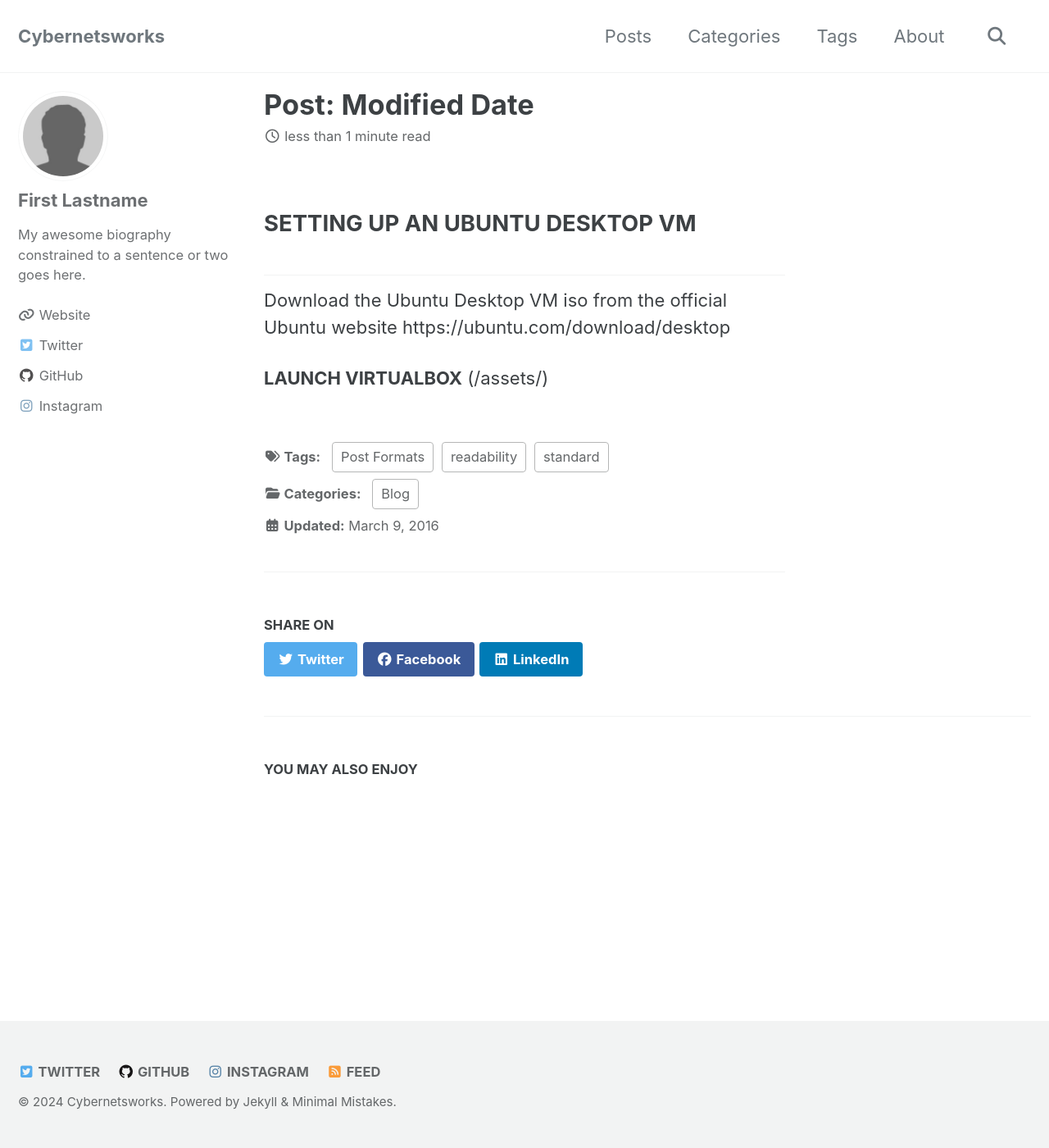
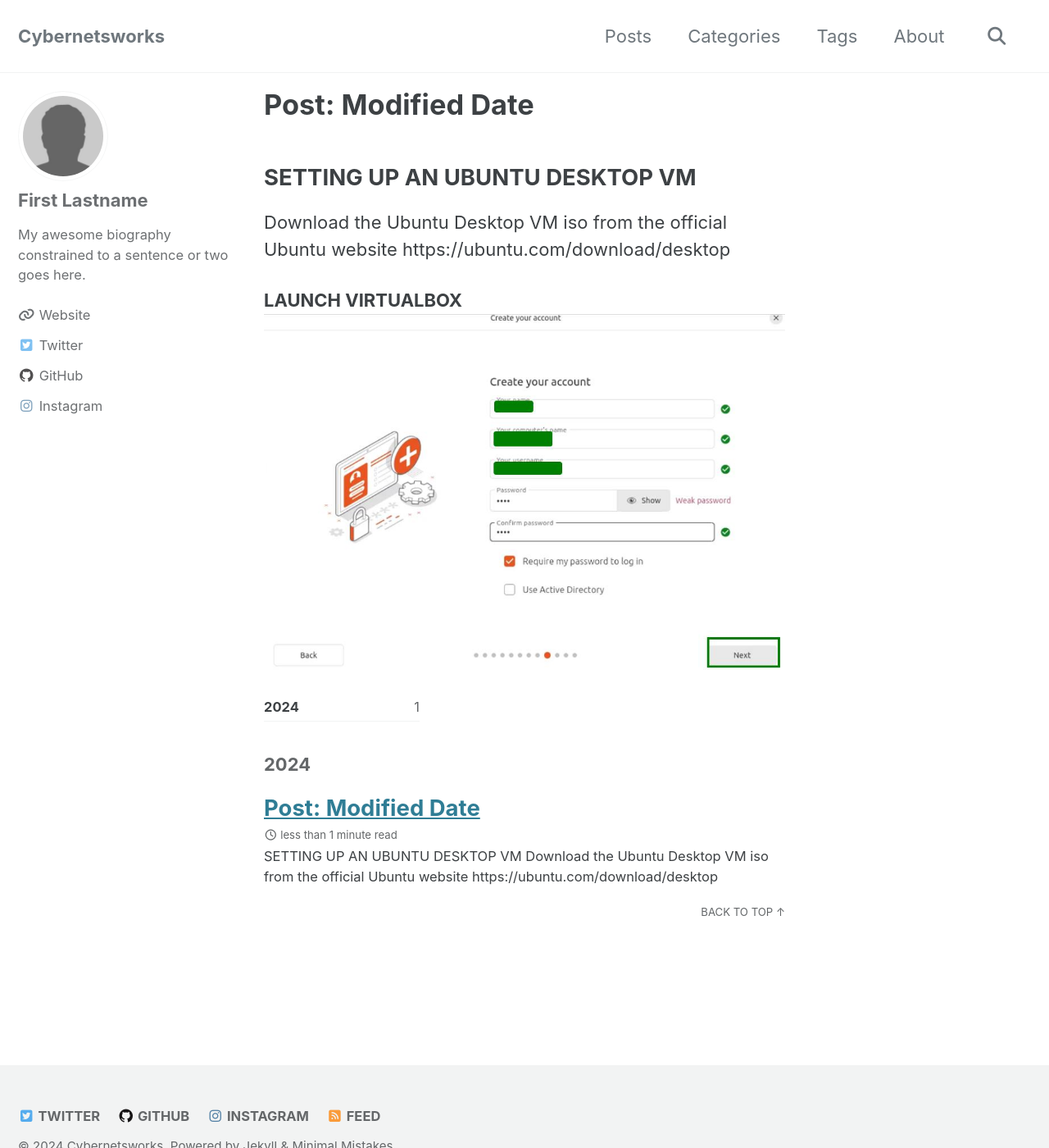
Before and after one commit to cybernetsworks/cybernetsworks.github.io, a Jekyll site: the page built from _posts/2024-11-08-ubuntuvmsetup.md, in a window 1280 px wide and 1400 px high. Shown: the whole window at 82% size. Built offline with Jekyll 4.4.1, drawn with Linux system fonts in a browser that asks for light colours; cached includes are drawn as plain includes.

Commit message:
Update 2024-11-08-ubuntuvmsetup.md

```diff
--- a/_posts/2024-11-08-ubuntuvmsetup.md
+++ b/_posts/2024-11-08-ubuntuvmsetup.md
@@ -1,6 +1,8 @@
 ---
+layout: posts
 title: "Post: Modified Date"
-last_modified_at: 2016-03-09T16:20:02-05:00
+last_modified_at: 2024-11-09T16:20:02-05:00
+image: /assets/images/UbuntuDesktopInstall
 categories:
   - Blog
 tags:
@@ -14,4 +16,4 @@
 https://ubuntu.com/download/desktop
 
 **LAUNCH VIRTUALBOX**
-(/assets/)
+![Alt text](/assets/images/UbuntuDesktopInstall12.jpg)
```
